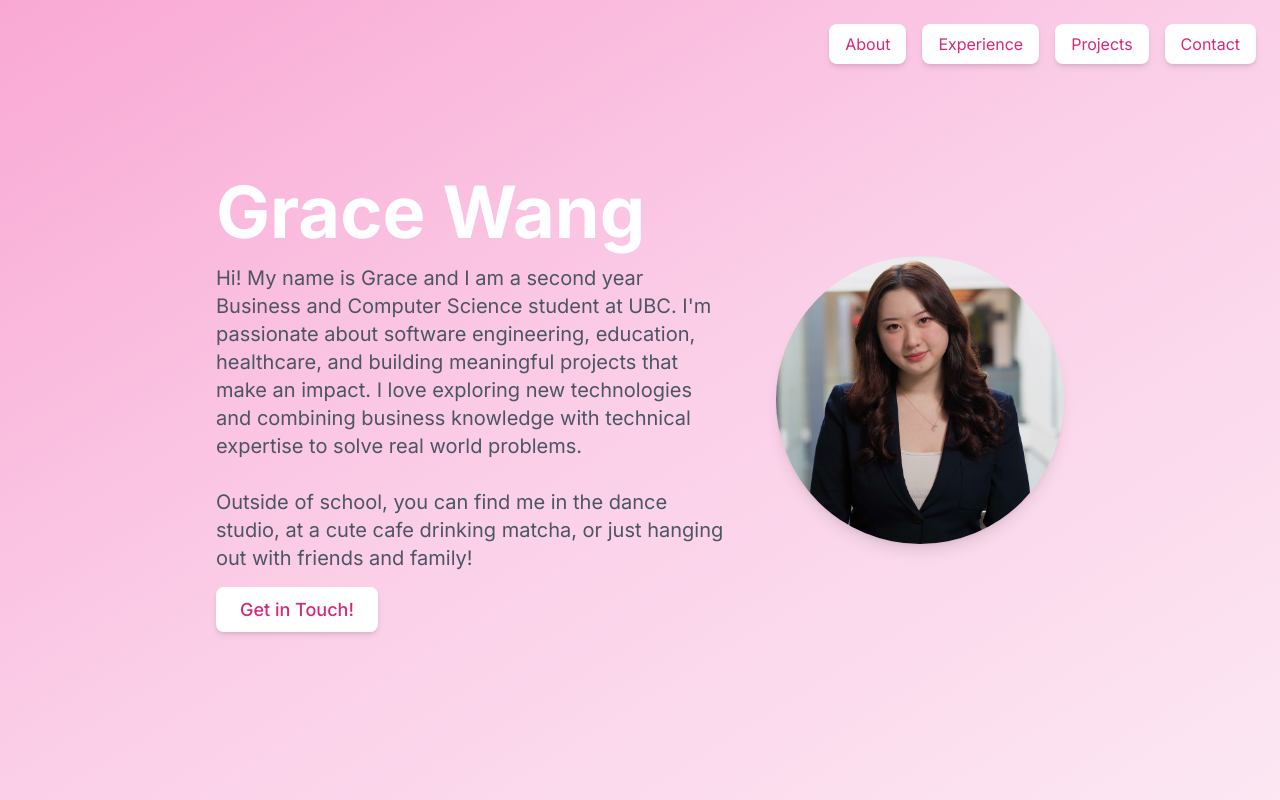
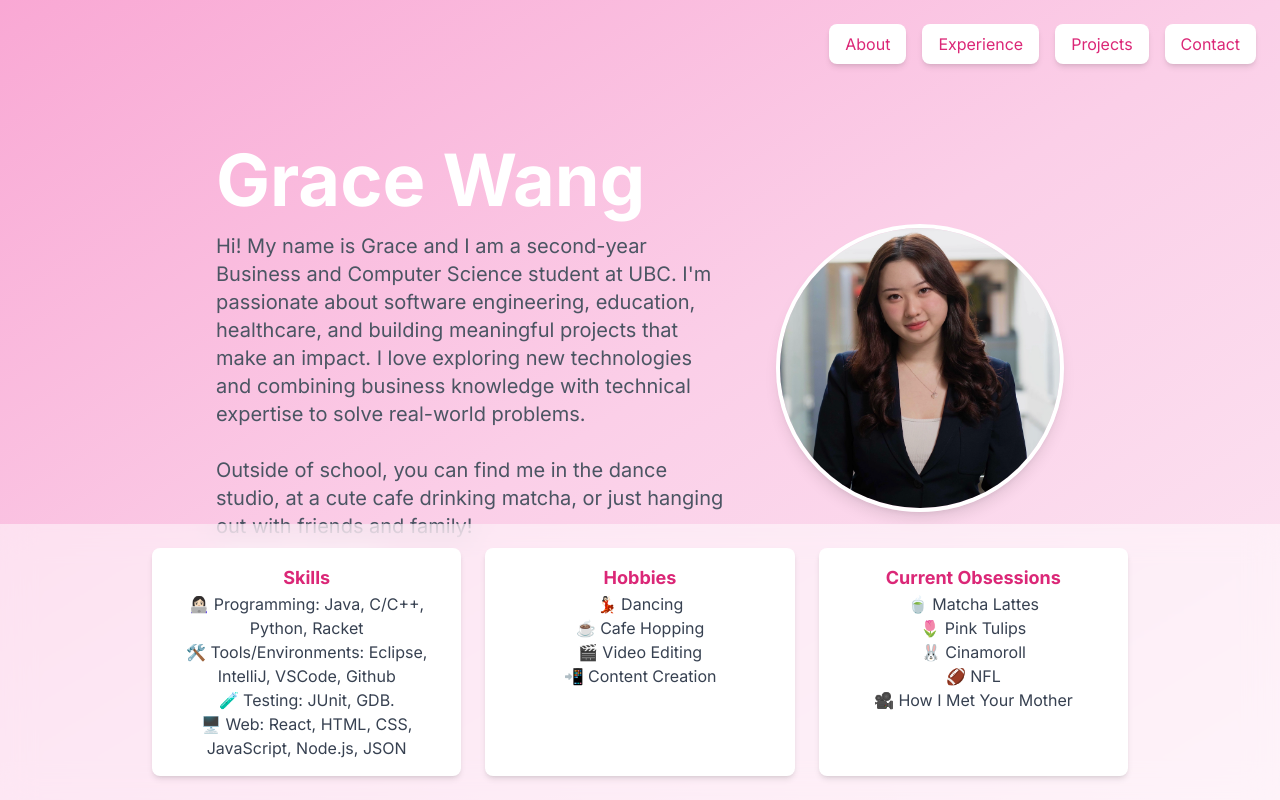
Before and after one commit to gracewxng/Portfolio, a Next.js app: page / in a window 1280 px wide. Built offline with nearby package versions, Linux system fonts and the light colour scheme; no server answers; what tailwindcss-debug-screens would draw is missing.

Commit message:
added dashboard and border

```diff
--- a/app/page.tsx
+++ b/app/page.tsx
@@ -38,10 +38,10 @@ export default function Home() {
 
           {/* About Me Blurb */}
           <p className="mt-4 text-lg md:text-xl text-gray-600">
-          Hi! My name is Grace and I am a second year Business and Computer Science student at UBC.
+            Hi! My name is Grace and I am a second-year Business and Computer Science student at UBC.
             I'm passionate about software engineering, education, healthcare, and building
             meaningful projects that make an impact. I love exploring new technologies and
-          combining business knowledge with technical expertise to solve real world problems.
+            combining business knowledge with technical expertise to solve real-world problems.
             <br />
             <br />
             Outside of school, you can find me in the dance studio, at a cute cafe drinking matcha, or
@@ -59,8 +59,8 @@ export default function Home() {
           </div>
         </div>
 
-        {/* Right Side - Larger Headshot */}
-        <div className="w-48 h-48 md:w-64 md:h-64 lg:w-72 lg:h-72 rounded-full overflow-hidden shadow-lg">
+        {/* Right Side - Headshot with White Border */}
+        <div className="w-48 h-48 md:w-64 md:h-64 lg:w-72 lg:h-72 rounded-full overflow-hidden shadow-lg border-4 border-white">
           <Image
             src="/headshot.png"
             alt="Grace Wang Headshot"
@@ -70,6 +70,47 @@ export default function Home() {
           />
         </div>
       </div>
+
+      {/* Spacing Before Dashboard */}
+      <div className="mt-16"></div>
+
+      {/* Dashboard Section at the Bottom */}
+      <div className="absolute bottom-0 w-full bg-white bg-opacity-50 backdrop-blur-lg py-6">
+        <div className="max-w-5xl mx-auto grid grid-cols-1 md:grid-cols-3 gap-6 px-6 text-center">
+          {/* Technical Skills */}
+          <div className="p-4 bg-white rounded-lg shadow-md">
+            <h2 className="text-lg font-bold text-pink-600">Skills</h2>
+            <p className="text-gray-700">
+            👩🏻‍💻 Programming: Java, C/C++, Python, Racket <br />
+            🛠️ Tools/Environments: Eclipse, IntelliJ, VSCode, Github <br />
+            🧪 Testing: JUnit, GDB. <br />
+            🖥️ Web: React, HTML, CSS, JavaScript, Node.js, JSON
+            </p>
+          </div>
+
+          {/* Hobbies */}
+          <div className="p-4 bg-white rounded-lg shadow-md">
+            <h2 className="text-lg font-bold text-pink-600">Hobbies</h2>
+            <p className="text-gray-700">
+            💃🏻 Dancing <br />
+            ☕️ Cafe Hopping <br />
+            🎬 Video Editing <br />
+            📲 Content Creation <br />
+            </p>
+          </div>
+
+          {/* Currently */}
+          <div className="p-4 bg-white rounded-lg shadow-md">
+            <h2 className="text-lg font-bold text-pink-600">Current Obsessions</h2>
+            <p className="text-gray-700">
+            🍵 Matcha Lattes <br />
+            🌷 Pink Tulips <br />
+            🐰 Cinamoroll <br />
+            🏈 NFL <br />
+            🎥 How I Met Your Mother</p>
+          </div>
+        </div>
+      </div>
     </div>
   );
 }
```
Lines whose indentation alone changed are shown as unchanged.
